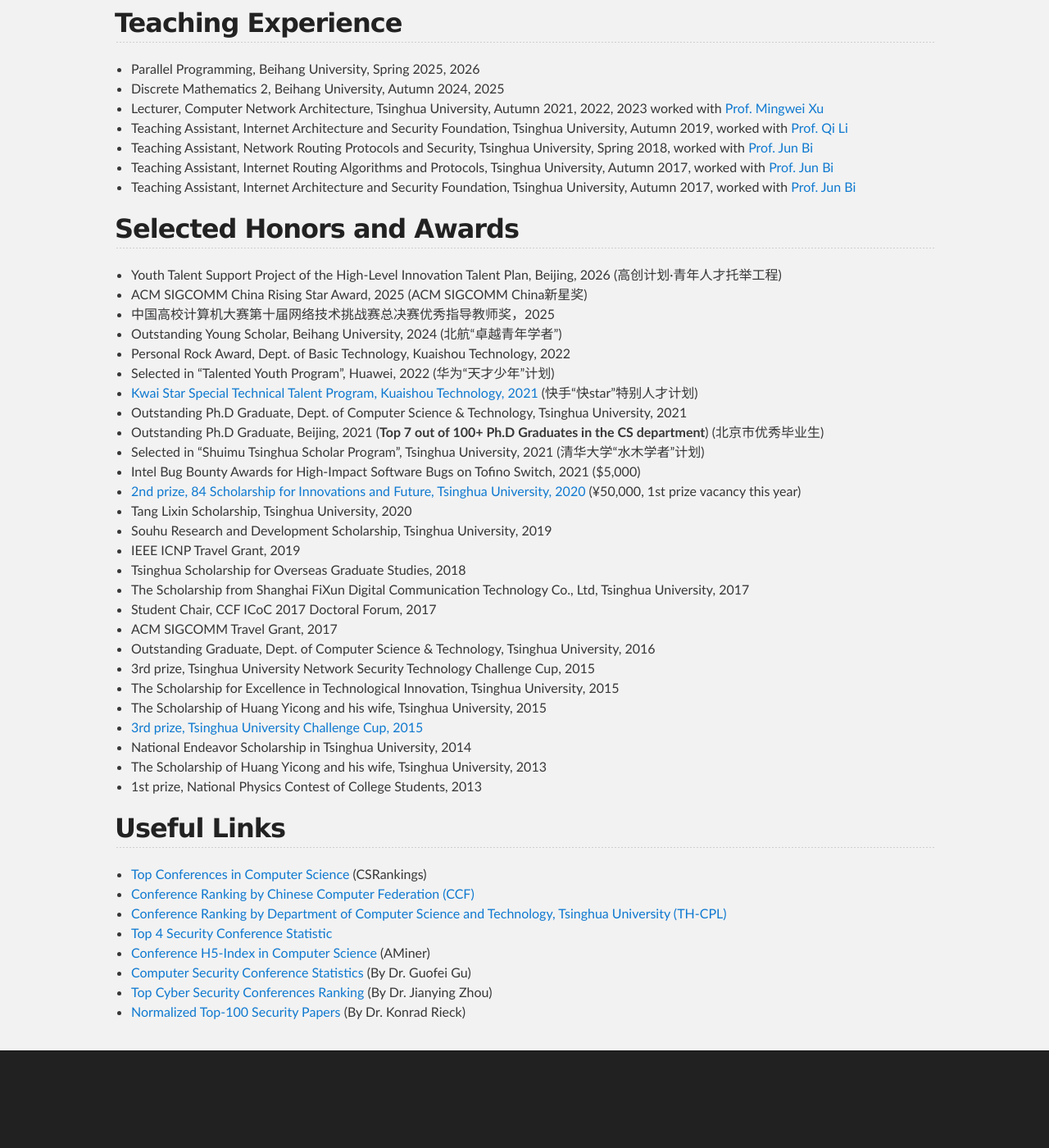
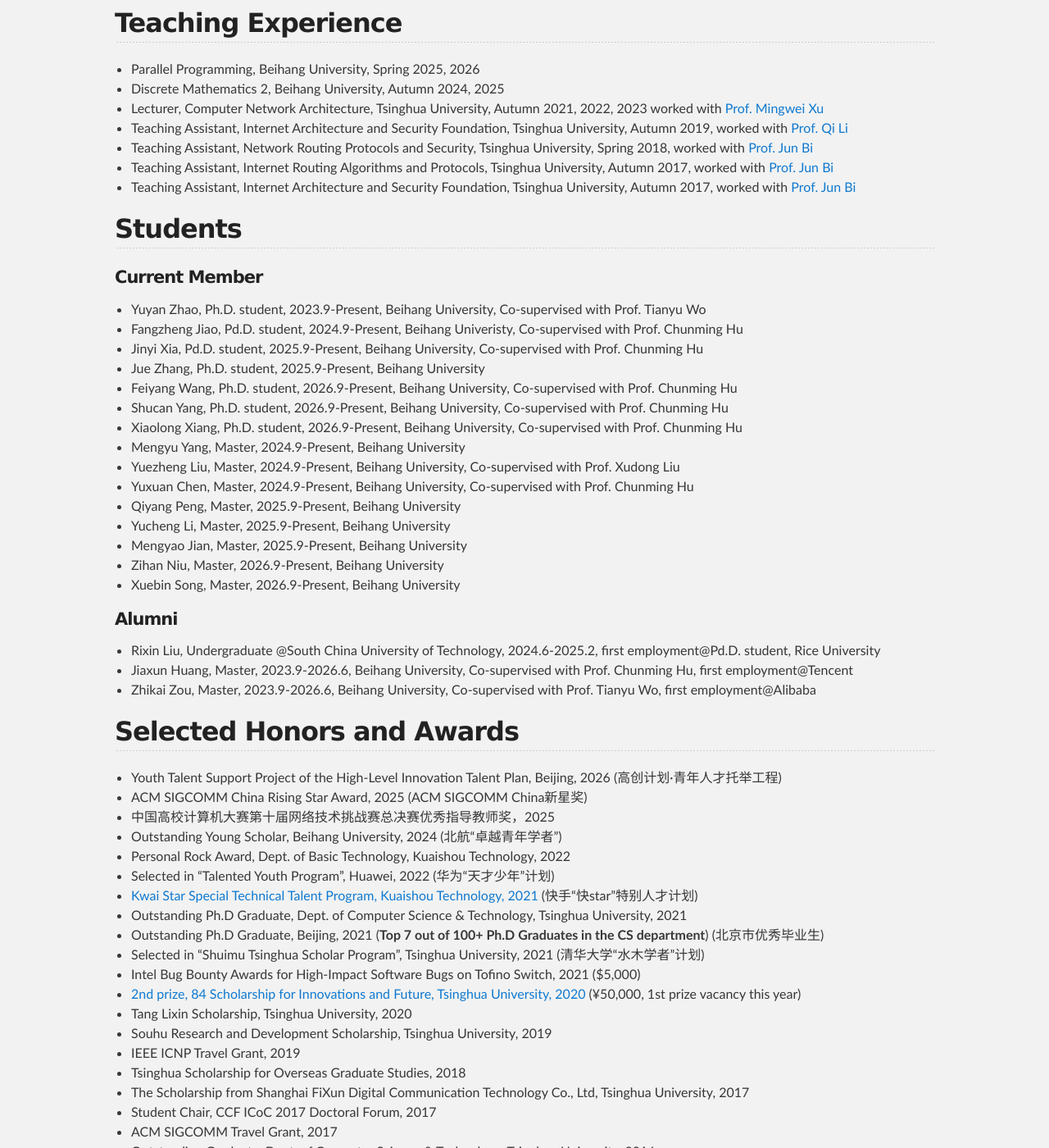
Before and after one commit to zhangmenghao/zhangmenghao.github.io, a Jekyll site: the page built from index.md, in a window 1280 px wide and 1400 px high, scrolled down 7302 px. Shown: the whole window at 82% size. Built offline with Jekyll 4.4.1, drawn with Linux system fonts in a browser that asks for light colours; before the commit the page ends 8624 px from its top, so only the background shows below that.

Commit message:
Update students

```diff
--- a/index.md
+++ b/index.md
@@ -320,7 +320,7 @@
 * Teaching Assistant, Internet Architecture and Security Foundation, Tsinghua University, Autumn 2017, worked with [Prof. Jun Bi](https://scholar.google.com/citations?user=9c8plF0AAAAJ&hl=en)
 
 
-<!-- ## Students
+## Students
 #### Current Member
 * Yuyan Zhao, Ph.D. student, 2023.9-Present, Beihang University, Co-supervised with Prof. Tianyu Wo
 * Fangzheng Jiao, Pd.D. student, 2024.9-Present, Beihang Univeristy, Co-supervised with Prof. Chunming Hu
@@ -343,7 +343,7 @@
 * Rixin Liu, Undergraduate @South China University of Technology, 2024.6-2025.2, first employment@Pd.D. student, Rice University
 * Jiaxun Huang, Master, 2023.9-2026.6, Beihang University, Co-supervised with Prof. Chunming Hu, first employment@Tencent
 * Zhikai Zou, Master, 2023.9-2026.6, Beihang University, Co-supervised with Prof. Tianyu Wo, first employment@Alibaba
- -->
+
 
 ## Selected Honors and Awards
 * Youth Talent Support Project of the High-Level Innovation Talent Plan, Beijing, 2026 (高创计划·青年人才托举工程)
```
